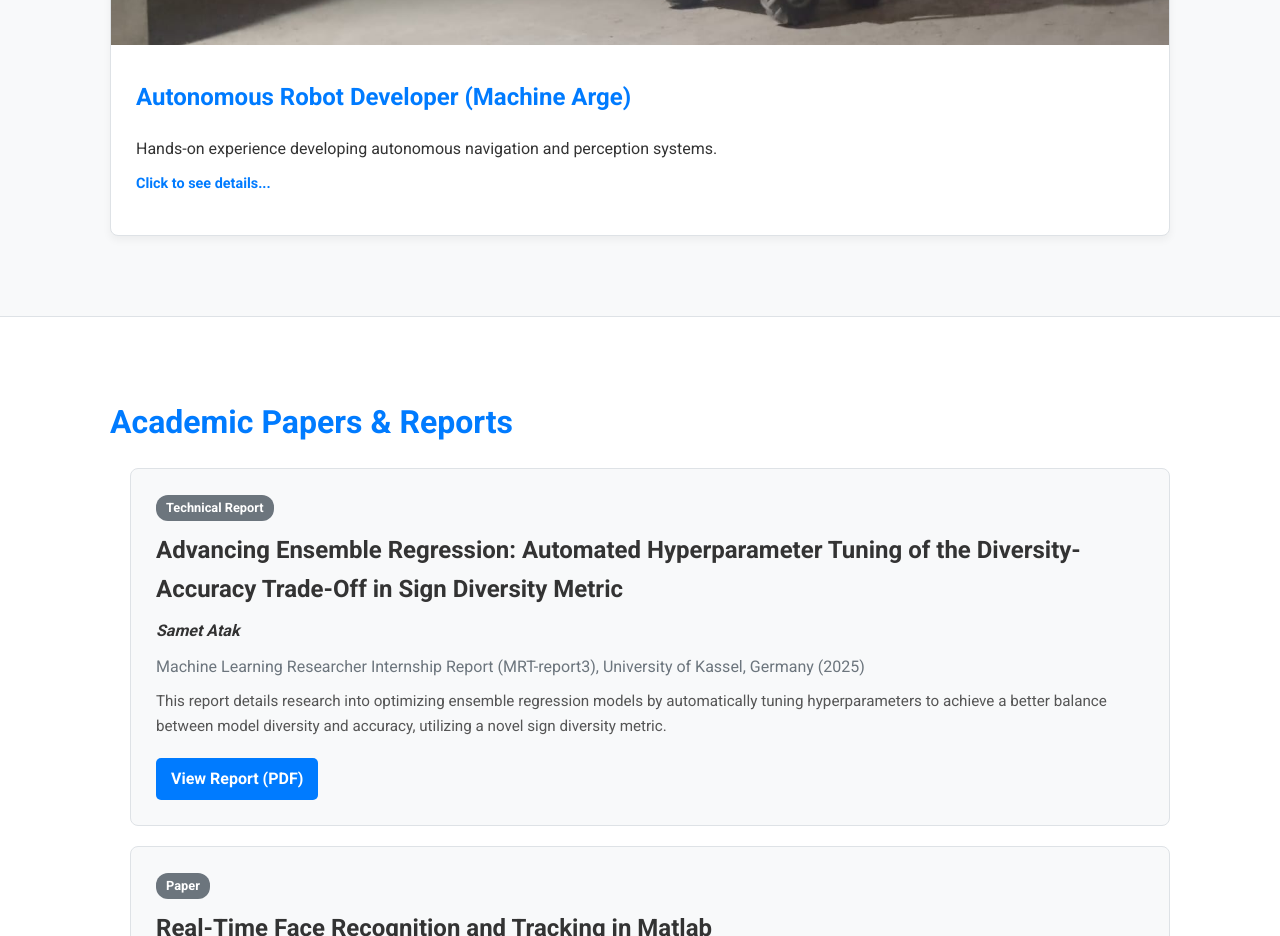
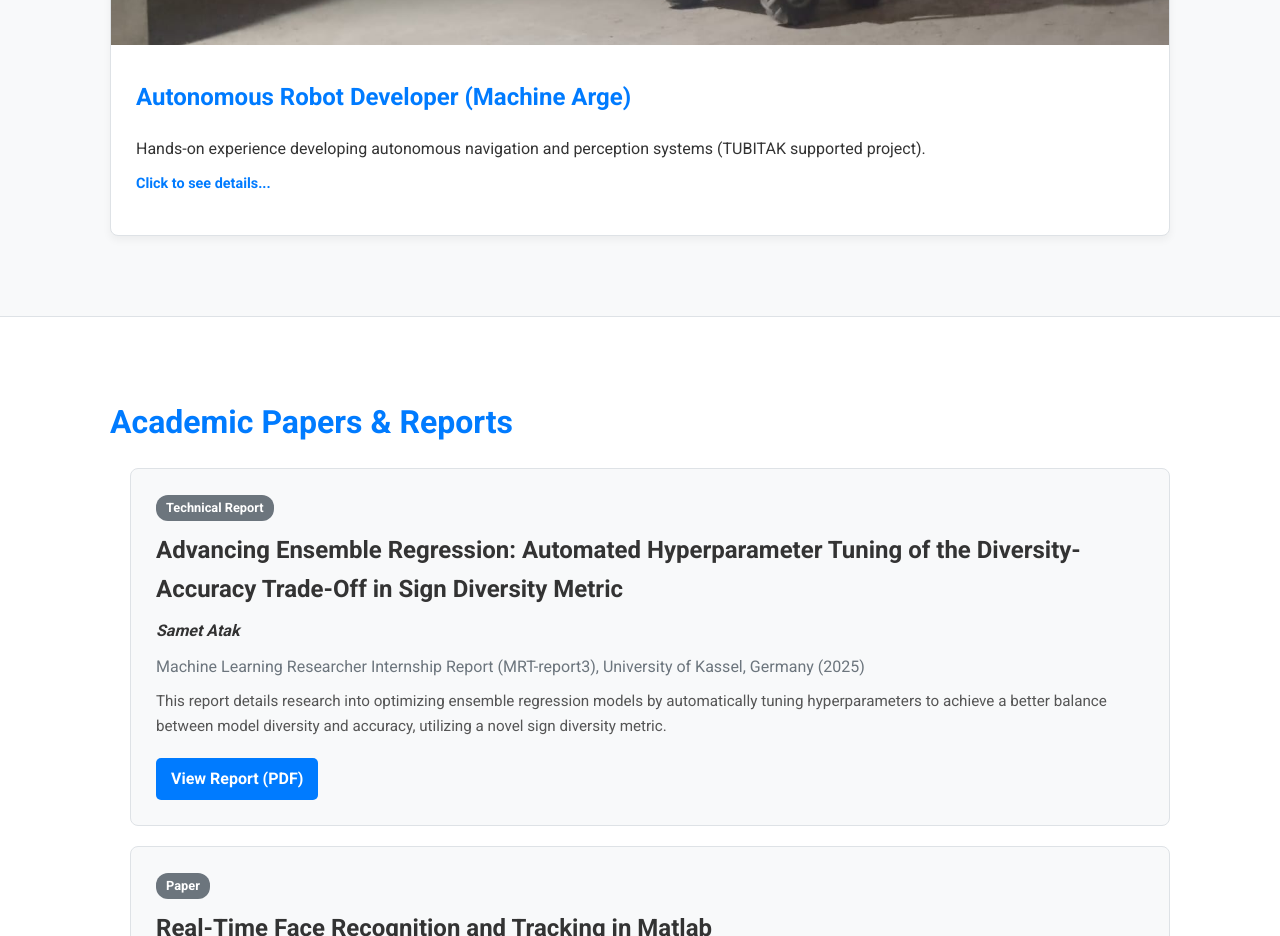
Before and after one commit to Sametatak/Sametatak.github.io, a plain HTML site: page index.html in a window 1280 px wide. Shown: the part 1060-1996 px from the top of the page. Drawn offline with Linux system fonts and the light colour scheme.

Commit message:
Enhance project description with support details
Added project support information to the description.

```diff
--- a/index.html
+++ b/index.html
@@ -57,7 +57,7 @@
                         <div class="card-content">
                             <h3>Autonomous Robot Developer (Machine Arge)</h3>
                             <p>
-                                Hands-on experience developing autonomous navigation and perception systems.
+                                Hands-on experience developing autonomous navigation and perception systems (TUBITAK supported project).
                                 <span class="click-to-see-more">Click to see details...</span>
                             </p>
                         </div>
```
